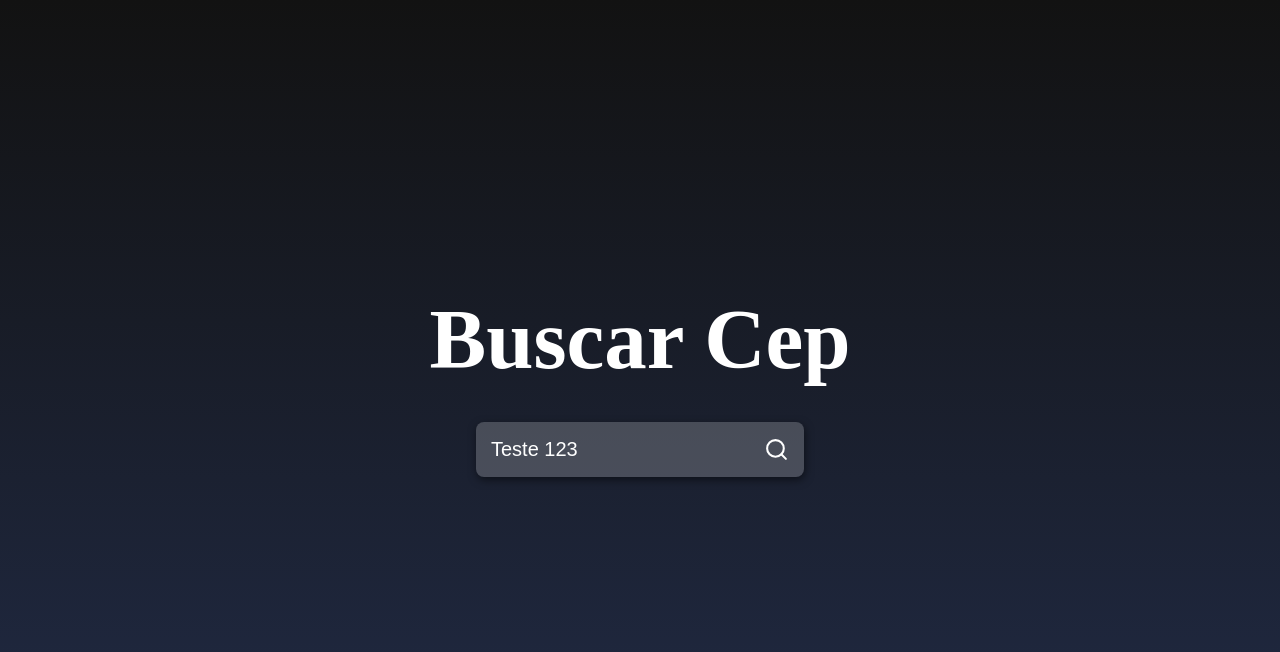
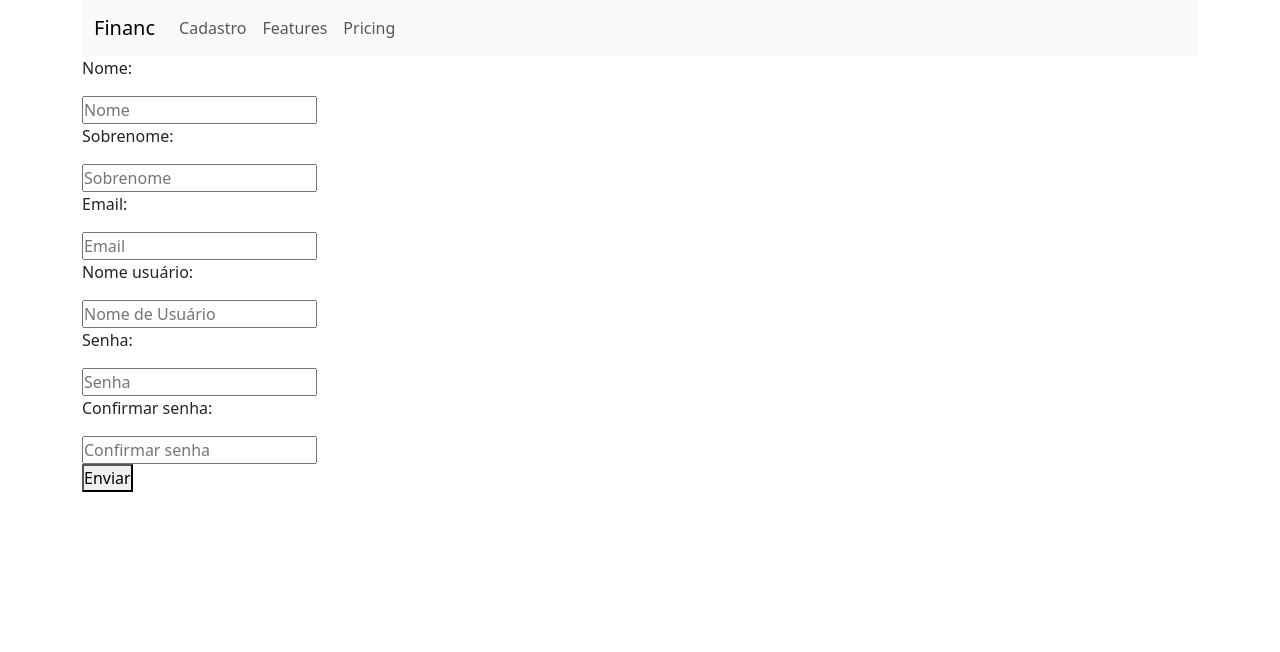
Before and after one commit to ErickPaludo/PLDFNC, a React (Create React App) app in the folder SITE/FNCREACT/financ/: page / in a window 1280 px wide. Shown: the top 652 px of the page. Built offline with nearby package versions, Linux system fonts and the light colour scheme.

Commit message:
Avanço no desenvolvimento Rest

```diff
--- a/SITE/FNCREACT/financ/package.json
+++ b/SITE/FNCREACT/financ/package.json
@@ -5,11 +5,14 @@
   "dependencies": {
     "axion": "^0.1.0",
     "axios": "^1.7.9",
+    "bootstrap": "^5.3.3",
     "cra-template": "1.2.0",
     "react": "^19.0.0",
+    "react-bootstrap": "^2.10.9",
     "react-dom": "^19.0.0",
     "react-icons": "^5.4.0",
     "react-scripts": "5.0.1",
+    "sweetalert2": "^11.16.0",
     "web-vitals": "^4.2.4"
   },
   "scripts": {
--- a/SITE/FNCREACT/financ/src/App.js
+++ b/SITE/FNCREACT/financ/src/App.js
@@ -1,50 +1,122 @@
 import {useState} from 'react';
 import {FiSearch} from 'react-icons/fi';
-import './style.css';
 import api from './services/api';
+import Swal from 'sweetalert2'
+import Container from 'react-bootstrap/Container';
+import Nav from 'react-bootstrap/Nav';
+import Navbar from 'react-bootstrap/Navbar';
+import 'bootstrap/dist/css/bootstrap.min.css';
 
 function App() {
+  const [cadSucess, setCadSucess] = useState(false);
+  const[input,setInput] = useState('Teste 123')
+  const[firstName,setFirstName] = useState("")
+  const[lastName,setLastName] = useState("")
+  const[email,setLastEmail] = useState("")
+  const[user,setUser] = useState("")
+  const[password,setPass] = useState("")
+  const[confPassword,setConfPass] = useState("")
+  const[cep, setCep] = useState({});
 
-  const[input,setInput] = useState('Teste 123')
-  const [cep, setCep] = useState({});
+
   async function handleSearch(){
-    if(input === ''){
+    if(firstName === '' || lastName === '' || email === '' || user === '' || password === '' || confPassword === ''  ){
       alert("Preencha algum CEP");
       return;
     }
+    if(password !== confPassword){
+      alert("As senhas não são iguais");
+      return;
+    }
     try{
-      const response = await api.get(`${input}/json`);
+      const usuario = {
+        firstName: firstName ,
+        lastName: lastName,
+        userName: user,
+        userPass: password,
+        email: email
+      }
+      /*const response = await api.post(usuario);
       console.log(response.data);
       setCep(response.data);
-      setInput("");
+      setInput("");*/
+      Swal.fire({
+        title: "Bem Vindo ao Financ",
+        text: "O Futuro começa!",
+        icon: "success"
+      });
+
+      setCadSucess(true)
+
     }catch{
       alert("Ops! Erro ao buscar CEP!")
       setInput("");
     }
   }
+  function exibeCadastro(){
+    setCadSucess(false)
+  }
+  function exibeCada(){
+    setCadSucess(true)
+  }
+  return (
 
-  return (
-    <div className="container">
-      <h1 className="title">Buscar Cep</h1>
-      <div className="containerInput">
+    <div className="container" style={{ width: "100%" }}>
+     {
+      <Navbar bg="light" expand="lg">
+      <Container>
+        <Navbar.Brand href="#home">Financ</Navbar.Brand>
+        <Navbar.Toggle aria-controls="basic-navbar-nav" />
+        <Navbar.Collapse id="basic-navbar-nav">
+          <Nav className="me-auto">
+            <Nav.Link href="#home" onClick={exibeCadastro}>Cadastro</Nav.Link>
+            <Nav.Link href="#features"  onClick={exibeCada}>Features</Nav.Link>
+            <Nav.Link href="#pricing">Pricing</Nav.Link>
+          </Nav>
+        </Navbar.Collapse>
+      </Container>
+    </Navbar>
+
+     /* <div className="containerInput">
         <input type="text" placeholder="Digite seu cep" value={input} onChange={(e) => setInput(e.target.value)}></input>
         <button className="buttonSearch" onClick={handleSearch}>
           <FiSearch size={25} color='#FFF'/>
         </button>
+        </div>*/}
+         {cadSucess === false && (
+        <div>
+          <div className="containerInput">
+        <p>Nome: </p>
+        <input type="text" placeholder="Nome" value={firstName} onChange={(e) => setFirstName(e.target.value)} ></input>
+      </div>
+      <div className="containerInput">
+      <p>Sobrenome: </p>
+        <input type="text" placeholder="Sobrenome" value={lastName} onChange={(e) => setLastName(e.target.value)} ></input>
+      </div>
+      <div className="containerInput">
+      <p>Email: </p>
+        <input type="email" placeholder="Email" value={email} onChange={(e) => setLastEmail(e.target.value)}></input>
+      </div>
+      <div className="containerInput">
+      <p>Nome usuário: </p>
+        <input type="text" placeholder="Nome de Usuário" value={user} onChange={(e) => setUser(e.target.value)}></input>
+      </div>
+      <p>Senha: </p>
+      <div className="containerInput">
+        <input type="password" placeholder="Senha" value={password} onChange={(e) => setPass(e.target.value)}></input>
+      </div>
+      <p>Confirmar senha: </p>
+      <div className="containerInput">
+        <input type="password" placeholder="Confirmar senha" value={confPassword} onChange={(e) => setConfPass(e.target.value)}></input>
+      </div>
+      <div className="containerInput">
+      <button className="buttonEnv" onClick={handleSearch}>
+        Enviar
+      </button>
       </div>
 
-      {Object.keys(cep).length > 0 && (
-      <main className='main'>
-        <h2>CEP: {cep.cep}</h2>
-        {Object.keys(cep.complemento).length > 0 && (
-        <span>Complemento:{cep.complemento}</span>
-        )}
-        <span>Rua:{cep.logradouro}</span>
-        <span>Bairro:{cep.bairro}</span>
-        <span>{cep.localidade} - {cep.uf}</span>
-      </main>
-      )}
-
+      </div>
+         )}
     </div>
   );
 }
--- a/SITE/FNCREACT/financ/src/style.css
+++ b/SITE/FNCREACT/financ/src/style.css
@@ -22,7 +22,7 @@
 .containerInput{
     background-color: rgba(255,255,255,0.2);
     padding: 15px;
-    margin: 34px 0;
+    margin: 10px 0;
     display: flex;
     border-radius: 8px;
     box-shadow: 1px 3px 8px rgba(0,0,0,0.5);
@@ -35,6 +35,7 @@
     outline: none;
     margin-right: 8px;
 }
+
 .containerInput input::placeholder{
     color: rgba(255, 255, 255, 0.785);
 }
@@ -46,6 +47,17 @@
     align-items: center;
     cursor: pointer;
     transition: transform 0.5s;
+}
+
+.buttonEnv{
+    background-color: transparent;
+    border: 0;
+    display: flex;
+    justify-content: center;
+    align-items: center;
+    cursor: pointer;
+    transition: transform 0.5s;
+    color: white;
 }
 .buttonSearch:hover{
     transform: scale(1.2);
```
Also changed, not shown: 1 other file (tests, documents, lock files or other folders).
